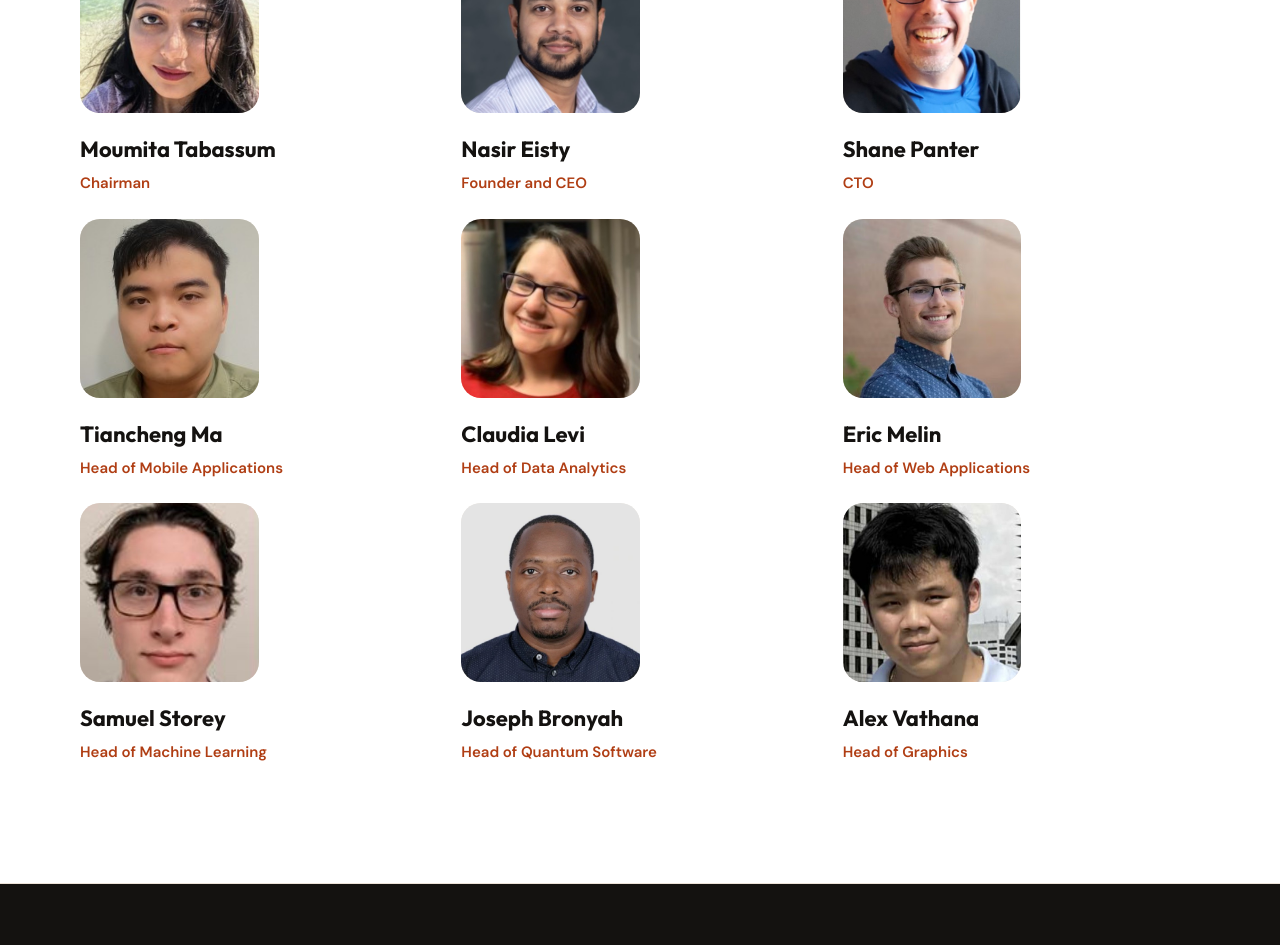
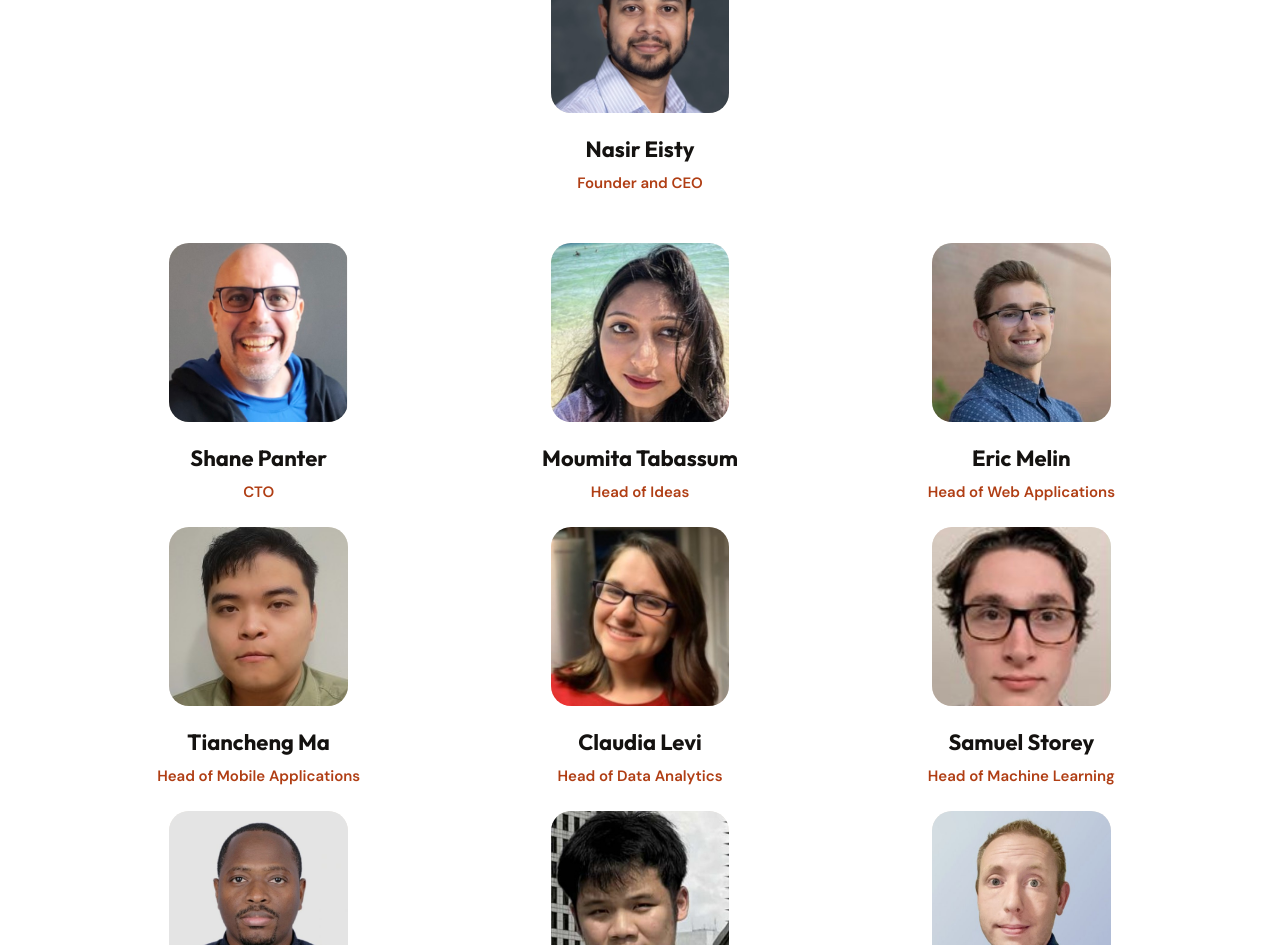
Before and after one commit to neisty/eistech.us, a plain HTML site: page index.html in a window 1280 px wide. Shown: the part 6585-7530 px from the top of the page. Drawn offline with Linux system fonts and the light colour scheme.

Commit message:
updated team photos

```diff
--- a/index.html
+++ b/index.html
@@ -123,10 +123,12 @@ p{margin:0}
 .why-item p{font-size:16px;line-height:1.6;color:var(--on-dark)}
 
 .team{background:#fff;border-top:1px solid #EDE3D8;border-bottom:1px solid #EDE3D8}
-.member{display:flex;flex-direction:column;gap:6px}
+.member{display:flex;flex-direction:column;align-items:center;text-align:center;gap:6px}
 .member-photo{width:50%;aspect-ratio:1/1;object-fit:cover;object-position:50% 20%;border-radius:20px;background:var(--sand);margin-bottom:14px;display:flex;align-items:center;justify-content:center;font-family:var(--display);font-weight:800;font-size:40px;color:var(--line-2)}
 .member h3{font-weight:700;font-size:22px}
 .member .role{font-size:15px;font-weight:600;color:var(--accent-text)}
+.team-lead{display:flex;justify-content:center;margin-bottom:48px}
+.team-lead .member{width:calc((100% - 48px)/3)}
 
 .plans-head{text-align:center;display:flex;flex-direction:column;align-items:center;gap:16px;margin-bottom:56px}
 .plans-head .lead{max-width:620px}
@@ -204,6 +206,7 @@ p{margin:0}
   .mobile-nav a{color:var(--ink);font-weight:600;font-size:17px;padding:12px 0}
   .mobile-nav .btn{margin-top:8px;color:#fff}
   .grid-3{grid-template-columns:repeat(2,minmax(0,1fr))}
+  .team-lead .member{width:calc((100% - 24px)/2)}
   .section-head{flex-direction:column;align-items:flex-start;gap:20px}
   .who .wrap{flex-direction:column;align-items:flex-start;gap:16px}
   .who h2{width:auto}
@@ -231,6 +234,8 @@ p{margin:0}
   .section-head,.plans-head{margin-bottom:28px}
   .plans-head{text-align:left;align-items:flex-start}
   .grid-3,.why-grid,.steps{grid-template-columns:1fr}
+  .team-lead{margin-bottom:24px}
+  .team-lead .member{width:100%}
   .steps{margin-top:28px;gap:24px}
   .step-num{font-size:30px}
   .card,.why-item{padding:24px}
@@ -514,21 +519,28 @@ p{margin:0}
     <!-- To add a photo, put it in a "team" folder and replace the placeholder div with:
          <img class="member-photo" src="team/firstname.jpg" alt="Full Name">
          To add a person, copy one <article class="member"> block. -->
-    <div class="grid-3">
-      <article class="member">
-        <img class="member-photo" src="team/moumita-tabassum.jpg" alt="Moumita Tabassum">
-        <h3>Moumita Tabassum</h3>
-        <div class="role">Chairman</div>
-      </article>
+    <div class="team-lead">
       <article class="member">
         <img class="member-photo" src="team/nasir-eisty.jpg" alt="Nasir Eisty">
         <h3>Nasir Eisty</h3>
         <div class="role">Founder and CEO</div>
       </article>
+    </div>
+    <div class="grid-3">
       <article class="member">
         <img class="member-photo" src="team/shane-panter.jpg" alt="Shane Panter">
         <h3>Shane Panter</h3>
         <div class="role">CTO</div>
+      </article>
+      <article class="member">
+        <img class="member-photo" src="team/moumita-tabassum.jpg" alt="Moumita Tabassum">
+        <h3>Moumita Tabassum</h3>
+        <div class="role">Head of Ideas</div>
+      </article>
+      <article class="member">
+        <img class="member-photo" src="team/eric-melin.jpg" alt="Eric Melin">
+        <h3>Eric Melin</h3>
+        <div class="role">Head of Web Applications</div>
       </article>
       <article class="member">
         <img class="member-photo" src="team/tiancheng-ma.jpg" alt="Tiancheng Ma">
@@ -539,11 +551,6 @@ p{margin:0}
         <img class="member-photo" src="team/claudia-levi.jpg" alt="Claudia Levi">
         <h3>Claudia Levi</h3>
         <div class="role">Head of Data Analytics</div>
-      </article>
-      <article class="member">
-        <img class="member-photo" src="team/eric-melin.jpg" alt="Eric Melin">
-        <h3>Eric Melin</h3>
-        <div class="role">Head of Web Applications</div>
       </article>
       <article class="member">
         <img class="member-photo" src="team/samuel-storey.jpg" alt="Samuel Storey">
@@ -558,7 +565,12 @@ p{margin:0}
       <article class="member">
         <img class="member-photo" src="team/alex-vathana.jpg" alt="Alex Vathana">
         <h3>Alex Vathana</h3>
-        <div class="role">Head of Graphics</div>
+        <div class="role">Head of Graphics Design</div>
+      </article>
+      <article class="member">
+        <img class="member-photo" src="team/alex-curtis.jpg" alt="Alex Curtis">
+        <h3>Alex Curtis</h3>
+        <div class="role">Head of Cybersecurity</div>
       </article>
     </div>
   </div>
```
Also changed, not shown: team/alex-curtis.jpg (added).
